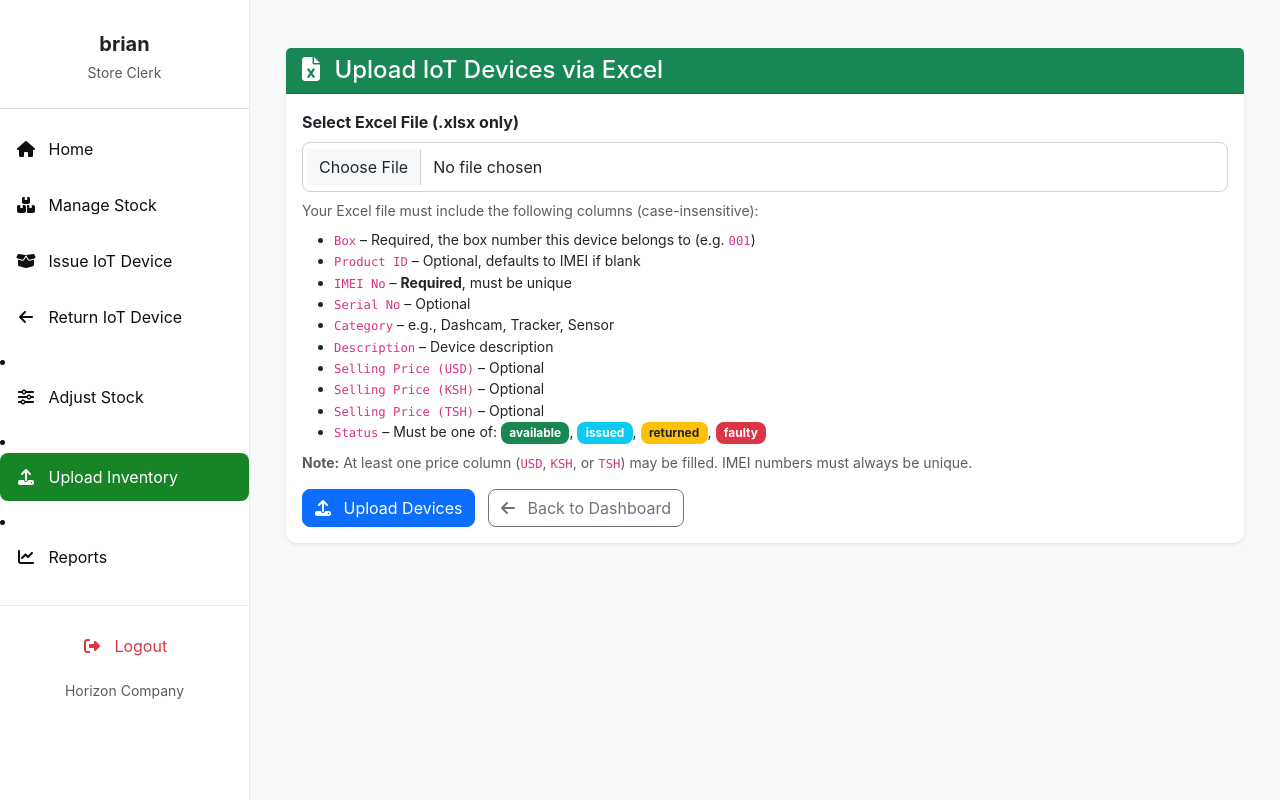
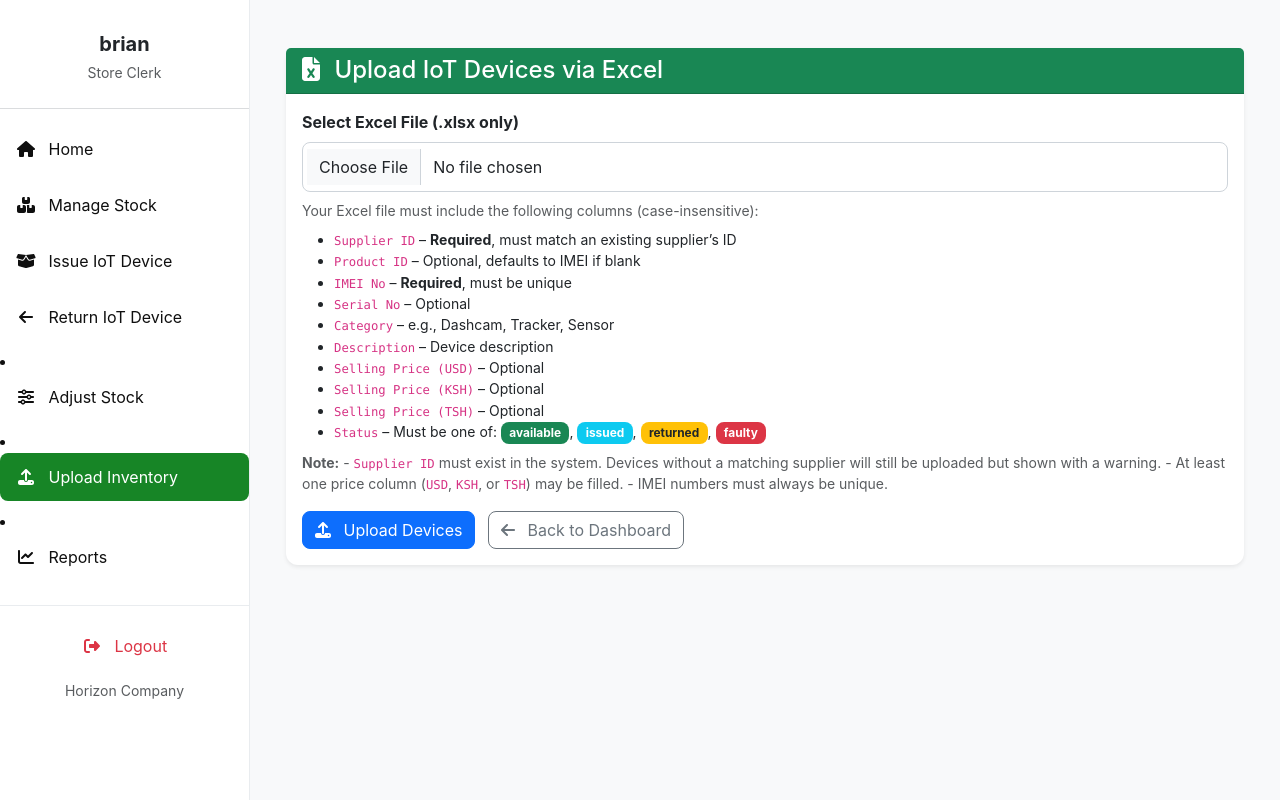
Before and after one commit to Brian-oum/Horizon-Inventory-management-system, a Django app: page /upload-inventory/ in a window 1280 px wide. Run offline with Django 5.2, Linux system fonts and the light colour scheme; a user stored in the database is signed in; data that the repository does not hold is empty; some libraries are stand-ins or nearby versions.

Commit message:
Removed all the box instances and Updated Upload Inventory among others

```diff
--- a/invent/admin.py
+++ b/invent/admin.py
@@ -1,3 +1,4 @@
+from .models import Office, Supplier, PurchaseOrder, Device, Client, IssuanceRecord, ReturnRecord
 from django.contrib import admin
 # Import all your models
 from .models import InventoryItem, ItemRequest, StockTransaction
@@ -169,12 +170,9 @@ class StockTransactionAdmin(admin.ModelAdmin):
     raw_id_fields = ('item', 'item_request', 'recorded_by')
 
 
-from .models import Office, Supplier, PurchaseOrder, Box, Device, Client, IssuanceRecord, ReturnRecord
-
 admin.site.register(Office)
 admin.site.register(Supplier)
 admin.site.register(PurchaseOrder)
-admin.site.register(Box)
 admin.site.register(Device)
 admin.site.register(Client)
 admin.site.register(IssuanceRecord)
--- a/invent/templates/invent/list_device.html
+++ b/invent/templates/invent/list_device.html
@@ -40,7 +40,7 @@
             <form method="get" action="{% url 'inventory_list' %}" class="row g-3 align-items-center mb-4">
                 <div class="col-md-8">
                     <input type="text" name="q" class="form-control"
-                           placeholder="🔍 Search by IMEI, Serial, Category, Box, Client"
+                           placeholder="🔍 Search by IMEI, Serial, Category, Client"
                            value="{{ query }}">
                 </div>
                 <div class="col-md-2">
@@ -57,7 +57,6 @@
                     <thead class="table-light">
                         <tr>
                             <th>ID</th>
-                            <th>Box</th>
                             <th>Category</th>
                             <th>IMEI</th>
                             <th>Serial</th>
@@ -71,10 +70,9 @@
                         {% for device in page_obj %}
                         <tr>
                             <td>{{ device.id }}</td>
-                            <td>{{ device.box.number }}</td>
                             <td>{{ device.category }}</td>
                             <td>{{ device.imei_no|default:"-" }}</td>
-                            <td>{{device.serial_no|default:"-" }}</td>
+                            <td>{{ device.serial_no|default:"-" }}</td>
                             <td>
                                 <span class="badge
                                     {% if device.status == 'available' %}bg-success
--- a/invent/templates/invent/total_requests.html
+++ b/invent/templates/invent/total_requests.html
@@ -16,7 +16,7 @@
             <div class="input-group">
                 <span class="input-group-text"><i class="fas fa-search"></i></span>
                 <input type="text" name="q" value="{{ request.GET.q }}" class="form-control"
-                       placeholder="Search by IMEI, Serial, Category, Box, Client">
+                       placeholder="Search by IMEI, Serial, Category, Client">
             </div>
             <button type="submit" class="btn btn-success">Search</button>
             <a href="{% url 'total_requests' %}" class="btn btn-outline-secondary">Reset</a>
@@ -32,7 +32,6 @@
         <table class="table table-bordered table-striped">
             <thead class="table-light">
                 <tr>
-                    <th>Box</th>
                     <th>Category</th>
                     <th>IMEI</th>
                     <th>Serial</th>
@@ -44,7 +43,6 @@
             <tbody>
                 {% for device in page_obj %}
                 <tr>
-                    <td>{{ device.box }}</td>
                     <td>{{ device.category }}</td>
                     <td>{{ device.imei }}</td>
                     <td>{{ device.serial }}</td>
--- a/invent/templates/invent/upload_inventory.html
+++ b/invent/templates/invent/upload_inventory.html
@@ -33,7 +33,7 @@
                         Your Excel file must include the following columns (case-insensitive):
                     </small>
                     <ul class="small mt-2 mb-0">
-                        <li><code>Box</code> – Required, the box number this device belongs to (e.g. <code>001</code>)</li>
+                        <li><code>Supplier ID</code> – <strong>Required</strong>, must match an existing supplier’s ID</li>
                         <li><code>Product ID</code> – Optional, defaults to IMEI if blank</li>
                         <li><code>IMEI No</code> – <strong>Required</strong>, must be unique</li>
                         <li><code>Serial No</code> – Optional</li>
@@ -52,8 +52,10 @@
                     </ul>
 
                     <small class="form-text text-muted d-block mt-2">
-                        <strong>Note:</strong> At least one price column (<code>USD</code>, <code>KSH</code>, or <code>TSH</code>) may be filled.
-                        IMEI numbers must always be unique.
+                        <strong>Note:</strong>
+                        - <code>Supplier ID</code> must exist in the system. Devices without a matching supplier will still be uploaded but shown with a warning.
+                        - At least one price column (<code>USD</code>, <code>KSH</code>, or <code>TSH</code>) may be filled.
+                        - IMEI numbers must always be unique.
                     </small>
                 </div>
 
--- a/invent/urls.py
+++ b/invent/urls.py
@@ -13,45 +13,44 @@ urlpatterns = [
     path('cancel-request/<int:request_id>/',
          views.cancel_request, name='cancel_request'),
 
-
     # Store Clerk Paths
     path('store_clerk_dashboard/', views.store_clerk_dashboard,
          name='store_clerk_dashboard'),
     path('manage_stock/', views.manage_stock, name='manage_stock'),
     path('edit_item/<int:item_id>/', views.edit_item, name='edit_item'),
-    # This maps to reports_view
+
+    # Reports
     path('reports/', views.reports_view, name='reports'),
     path('reports/export/inventory-items/',
          views.export_inventory_items, name='export_inventory_items'),
+    path('reports/total-requests/', views.total_requests, name='total_requests'),
+    path('reports/export/total-requests/',
+         views.export_total_requests, name='export_total_requests'),
 
-    # NEW Functionalities (Issue and Adjust)
+    # Inventory Actions
     path('issue-item/', views.issue_item, name='issue_item'),
     path('adjust_stock/', views.adjust_stock, name='adjust_stock'),
     path('upload-inventory/', views.upload_inventory, name='upload_inventory'),
 
-    # NEW: Return Logic Paths (Aligning with your provided view names)
-    path('returns/', views.list_issued_requests_for_return,  # This was previously select_request_for_return in my views.py
+    # Return Logic
+    path('returns/', views.list_issued_requests_for_return,
          name='list_issued_requests_for_return'),
-    path('returns/process/<int:request_id>/',  # This was previously return_item in my views.py
+    path('returns/process/<int:request_id>/',
          views.process_return_for_request, name='process_return_for_request'),
 
-    # NEW: Standalone page for listing all inventory items
-    path('inventory_list/', views.inventory_list_view,
-         name='inventory_list'),  # Added this URL pattern
+    # Inventory List
+    path('inventory_list/', views.inventory_list_view, name='inventory_list'),
 
-    # IoT Device Issuance/Return Paths
+    # IoT Device Issuance/Return
     path('issue_device/', views.issue_device, name='issue_device'),
     path('return_device/', views.return_device, name='return_device'),
 
-    # Reports
-    path('reports/total-requests/', views.total_requests, name='total_requests'),
-    path('reports/export/total-requests/',
-         views.export_total_requests, name='export_total_requests'),
+    # Supplier Management
+    path('add-supplier/', views.add_supplier, name='add_supplier'),
 
-    # IoT Box/Supplier Management
-    path('add-supplier/', views.add_supplier, name='add_supplier'),
-    path('add-box/', views.add_box, name='add_box'),
-    # Device Approval and Rejection
-    path('approve-request/<int:request_id>/', views.approve_request, name='approve_request'),
-    path('reject-request/<int:request_id>/', views.reject_request, name='reject_request'),
+    # Device Request Management
+    path('approve-request/<int:request_id>/',
+         views.approve_request, name='approve_request'),
+    path('reject-request/<int:request_id>/',
+         views.reject_request, name='reject_request'),
 ]
--- a/invent/views.py
+++ b/invent/views.py
@@ -21,11 +21,12 @@ from .forms import ItemRequestForm
 from .forms import InventoryItemForm
 from .forms import IssueItemForm
 from .forms import AdjustStockForm
-from .forms import SupplierForm, BoxForm
+from .forms import SupplierForm
 from .forms import DeviceForm
 from .forms import DeviceRequestForm
 # Import the new forms for return logic
 from .forms import ReturnItemForm, SelectRequestForReturnForm  # NEW
+from .models import Supplier  # <-- Add this import for Supplier model
 
 import openpyxl
 from openpyxl import Workbook
@@ -36,35 +37,11 @@ from django.contrib import messages
 from django.core.paginator import Paginator
 import re
 
-from .models import Box, Device, IssuanceRecord, ReturnRecord, Client
+from .models import Device, IssuanceRecord, ReturnRecord, Client
 from django.contrib.auth.decorators import login_required, permission_required
 from django.db import transaction
 from django.shortcuts import render, get_object_or_404, redirect
 from django.contrib import messages
-
-
-def get_next_available_box():
-    """Return the next box available for issuance (FIFO)."""
-    return Box.objects.filter(status='available').order_by('id').first()
-
-
-@login_required
-def box_list_view(request):
-    """
-    Shows all shipment boxes with their statuses and device counts.
-    """
-    boxes = Box.objects.prefetch_related('devices').all().order_by('id')
-    return render(request, 'invent/list_boxes.html', {'boxes': boxes})
-
-
-@login_required
-def box_detail_view(request, box_id):
-    """
-    Shows details of a single box and the devices inside it.
-    """
-    box = get_object_or_404(Box, id=box_id)
-    devices = box.devices.all()
-    return render(request, 'invent/box_detail.html', {'box': box, 'devices': devices})
 
 
 def register(request):
@@ -295,21 +272,17 @@ def store_clerk_dashboard(request):
         quantity__lte=F('returned_quantity')
     ).count()
 
-    # IoT Device & Box Stats
+    # IoT Device Stats (Box removed)
     total_devices = Device.objects.count()
     devices_available = Device.objects.filter(status='available').count()
     devices_issued = Device.objects.filter(status='issued').count()
     devices_returned = Device.objects.filter(status='returned').count()
 
-    total_boxes = Box.objects.count()
-    boxes_in_progress = Box.objects.filter(status='in_progress').count()
-    boxes_completed = Box.objects.filter(status='completed').count()
-
     # Recent Device Activity
     from .models import IssuanceRecord
     recent_issuances = (
         IssuanceRecord.objects
-        .select_related('device', 'device__box', 'client')
+        .select_related('device', 'client')  # removed device__box
         .order_by('-issued_at')[:10]
     )
     seen = set()
@@ -340,9 +313,6 @@ def store_clerk_dashboard(request):
         "devices_available": devices_available,
         "devices_issued": devices_issued,
         "devices_returned": devices_returned,
-        "total_boxes": total_boxes,
-        "boxes_in_progress": boxes_in_progress,
-        "boxes_completed": boxes_completed,
 
         # Tables
         "recent_devices": recent_devices,
@@ -378,25 +348,24 @@ def reject_request(request, request_id):
 @permission_required('invent/list_device.html', raise_exception=True)
 def inventory_list_view(request):
     """
-    Displays a list of all IoT devices with search, box linkage, and pagination.
+    Displays a list of all IoT devices with search and pagination.
     """
     query = request.GET.get('q', '')
 
     # Devices are the atomic unit of issuance
-    devices = Device.objects.select_related(
-        'box').all().order_by('box__id', 'id')
+    devices = Device.objects.all().order_by('id')  # removed box linkage
 
-    # Search functionality (IMEI, Serial, Category, Client, Box)
+    # Search functionality (IMEI, Serial, Category, Client) — Box removed
     if query:
         devices = devices.filter(
-            Q(imei__icontains=query) |
-            Q(serial_number__icontains=query) |
+            Q(imei_no__icontains=query) |      # corrected to imei_no
+            Q(serial_no__icontains=query) |    # corrected to serial_no
             Q(category__icontains=query) |
-            Q(box__box_number__icontains=query) |
-            Q(current_client__name__icontains=query)
-        )
+            # search by client name via related IssuanceRecord
+            Q(issuancerecord__client__name__icontains=query)
+        ).distinct()
 
- # Attach latest IssuanceRecord to each device for template access to client and issued_at
+    # Attach latest IssuanceRecord to each device for template access to client and issued_at
     for device in devices:
         last_issuance = (
             IssuanceRecord.objects
@@ -630,46 +599,39 @@ def issue_item(request):
 @login_required
 @permission_required('invent.can_issue_item', raise_exception=True)
 def issue_device(request):
-    box = Box.objects.filter(status='available').order_by('id').first()
-    if not box:
-        messages.error(request, "No device boxes available for issuance.")
-        return redirect('store_clerk_dashboard')
-    available_devices = box.devices.filter(status='available')
+    # Get all available devices (no box dependency anymore)
+    available_devices = Device.objects.filter(status='available')
     clients = Client.objects.all()
 
     if request.method == 'POST':
         device_id = request.POST.get('device_id')
         client_id = request.POST.get('client_id')
+
         if not device_id or not client_id:
             messages.error(request, "Please select a device and client.")
             return redirect('issue_device')
 
-        device = get_object_or_404(
-            Device, id=device_id, box=box, status='available')
+        device = get_object_or_404(Device, id=device_id, status='available')
         client = get_object_or_404(Client, id=client_id)
 
         with transaction.atomic():
             device.status = 'issued'
             device.save()
+
             IssuanceRecord.objects.create(
-                device=device, client=client, logistics_manager=request.user)
-            # Check if box is now completed
-            if not box.devices.filter(status='available').exists():
-                box.status = 'completed'
-                box.save()
-                # Unlock next box if needed (optional logic, up to you)
-                next_box = Box.objects.filter(
-                    status='in_progress').order_by('id').first()
-                if next_box:
-                    next_box.status = 'available'
-                    next_box.save()
+                device=device,
+                client=client,
+                logistics_manager=request.user
+            )
+
             messages.success(
-                request, f"Device {device.imei_no} issued to {client.name}.")
+                request,
+                f"Device {device.imei_no} issued to {client.name}."
+            )
 
         return redirect('issue_device')
 
     return render(request, 'invent/issue_device.html', {
-        'box': box,
         'available_devices': available_devices,
         'clients': clients,
     })
@@ -818,21 +780,6 @@ def add_supplier(request):
     return render(request, 'invent/add_supplier.html', {'form': form})
 
 
-def add_box(request):
-    if request.method == 'POST':
-        form = BoxForm(request.POST)
-        if form.is_valid():
-            form.save()
-            messages.success(request, "Box added successfully!")
-            return redirect('store_clerk_dashboard')  # Redirect to dashboard
-        else:
-            messages.error(request, "Please correct the errors below.")
-    else:
-        form = BoxForm()
-
-    return render(request, 'invent/add_box.html', {'form': form})
-
-
 @login_required
 @permission_required('invent.change_inventoryitem', raise_exception=True)
 def reports(request):
@@ -884,7 +831,7 @@ def upload_inventory(request):
     """
     Upload IoT devices from Excel.
     Expected columns:
-    Box, Product ID, IMEI No, Serial No, Category, Description,
+    Supplier ID, Product ID, IMEI No, Serial No, Category, Description,
     Selling Price (USD), Selling Price (KSH), Selling Price (TSH),
     Status (available, issued, returned, faulty)
     """
@@ -920,12 +867,12 @@ def upload_inventory(request):
                 row_data = dict(zip(headers, row))
 
                 try:
+                    supplier_id = (row_data.get("supplier id") or "").strip()
                     imei = (row_data.get("imei no") or "").strip()
                     serial_no = (row_data.get("serial no")
                                  or "").strip() or None
                     category = (row_data.get("category") or "").strip()
                     description = row_data.get("description") or ""
-                    raw_box = (row_data.get("box") or "").strip()
 
                     # Prices (optional, any or all may be present)
                     price_usd = row_data.get("selling price (usd)") or None
@@ -946,36 +893,24 @@ def upload_inventory(request):
                     # Ensure unique IMEI
                     if Device.objects.filter(imei_no=imei).exists():
                         messages.warning(
-                            request, f"Duplicate IMEI '{imei}' skipped.")
+                            request, f"Duplicate IMEI '{imei}' skipped."
+                        )
                         skipped_count += 1
                         continue
 
-                    # Must have Box → enforce strictly numeric/alphanumeric, no "Box001"
-                    if not raw_box:
-                        messages.warning(
-                            request, f"Missing Box for IMEI {imei}, skipped.")
-                        skipped_count += 1
-                        continue
-
-                    # Reject if it starts with "box" or contains non-alphanumeric
-                    if raw_box.lower().startswith("box"):
-                        messages.warning(
-                            request, f"Invalid Box '{raw_box}' for IMEI {imei}. Use only the number like '001'.")
-                        skipped_count += 1
-                        continue
-
-                    if not re.match(r"^[A-Za-z0-9]+$", raw_box):
-                        messages.warning(
-                            request, f"Invalid Box '{raw_box}' for IMEI {imei}. Only numbers/letters allowed.")
-                        skipped_count += 1
-                        continue
-
-                    # Box is valid
-                    box, _ = Box.objects.get_or_create(number=raw_box)
+                    # Try to link supplier
+                    supplier = None
+                    if supplier_id:
+                        supplier = Supplier.objects.filter(
+                            supplier_id=supplier_id
+                        ).first()
+                        if not supplier:
+                            messages.warning(
+                                request, f"Supplier '{supplier_id}' not found for IMEI {imei}, device saved without supplier."
+                            )
 
                     # Create device
                     Device.objects.create(
-                        box=box,
                         product_id=row_data.get("product id") or imei,
                         imei_no=imei,
                         serial_no=serial_no,
@@ -984,7 +919,8 @@ def upload_inventory(request):
                         selling_price_usd=price_usd,
                         selling_price_ksh=price_ksh,
                         selling_price_tsh=price_tsh,
-                        status=status
+                        status=status,
+                        supplier=supplier
                     )
                     success_count += 1
 
@@ -1008,7 +944,6 @@ def upload_inventory(request):
                 default_storage.delete(file_name)
 
     return render(request, 'invent/upload_inventory.html')
-
 # <-- Reports Section ---
 
 
@@ -1039,13 +974,80 @@ def export_total_requests(request):
     import openpyxl
     from openpyxl.utils import get_column_letter
     from django.http import HttpResponse
+
+    status_filter = request.GET.get('status')
+    queryset = ItemRequest.objects.all()
+
+    if status_filter:
+        queryset = queryset.filter(status=status_filter)
+
+    # Create workbook
+    wb = openpyxl.Workbook()
+    ws = wb.active
+    ws.title = "Item Requests"
+
+    # Define headers
+    headers = ['Requested By', 'Item', 'Quantity Requested',
+               'Quantity Returned', 'Date Requested', 'Status']  # MODIFIED headers
+    ws.append(headers)
+
+    # Add data rows
+    for item_req in queryset:  # Changed 'item' to 'item_req' for clarity
+        ws.append([
+            item_req.requestor.username,
+            item_req.item.name,
+            item_req.quantity,
+            item_req.returned_quantity,  # NEW column
+            item_req.date_requested.strftime('%Y-%m-%d'),
+            item_req.status
+        ])
+
+    # Adjust column widths (optional)
+    for i, col in enumerate(headers, 1):
+        ws.column_dimensions[get_column_letter(i)].width = 20
+
+    # Set up HTTP response
+    response = HttpResponse(
+        content_type='application/vnd.openxmlformats-officedocument.spreadsheetml.sheet',
+    )
+    response['Content-Disposition'] = 'attachment; filename=total_requests.xlsx'
+    wb.save(response)
+    return response
+
+
+# <-- Reports Section ---
+
+
+def total_requests(request):
+    status_filter = request.GET.get('status')
+    # Fetch all ItemRequests (filter if status provided)
+    requests = ItemRequest.objects.all()
+
+    if status_filter:
+        requests = requests.filter(status=status_filter)
+
+    paginator = Paginator(requests.order_by('-date_requested'), 10)
+    page_number = request.GET.get('page')
+    page_obj = paginator.get_page(page_number)
+
+    context = {
+        'page_obj': page_obj,
+        'status_filter': status_filter,
+    }
+    return render(request, 'invent/total_requests.html', context)
+
+
+# Export
+def export_total_requests(request):
+    import openpyxl
+    from openpyxl.utils import get_column_letter
+    from django.http import HttpResponse
     from .models import DeviceRequest  # import your DeviceRequest model
 
     # Optional filter (if you want to filter by status)
     status_filter = request.GET.get('status')
     queryset = DeviceRequest.objects.select_related(
-        "device", "client", "requestor", "device__box"
-    )
+        "device", "client", "requestor")
 
     if status_filter:
         queryset = queryset.filter(status=status_filter)
@@ -1055,9 +1057,8 @@ def export_total_requests(request):
     ws = wb.active
     ws.title = "Device Requests"
 
-    # Define headers (matching your table view)
+    # Define headers (removed Box column)
     headers = [
-        "Box",
         "Category",
         "IMEI",
         "Serial",
@@ -1071,7 +1072,6 @@ def export_total_requests(request):
     for req in queryset:
         device = req.device
         ws.append([
-            device.box.number if device.box else "-",   # Box number
             device.category or "-",                     # Category
             device.imei_no or "-",                      # IMEI
             device.serial_no or "-",                    # Serial
@@ -1110,24 +1110,23 @@ def export_inventory_items(request):
     ws = wb.active
     ws.title = "Inventory Items"
 
-    headers = ['Box', 'Category', 'IMEI', 'Serial',
-               'Status', 'Client', 'Issued At']
+    # ✅ Removed Box column
+    headers = ['Category', 'IMEI', 'Serial', 'Status', 'Client', 'Issued At']
     ws.append(headers)
 
     for device in queryset:
         # Try to fetch latest issuance record (if exists)
         issuance = IssuanceRecord.objects.filter(
-            device=device).order_by('-issued_at').first()
+            device=device
+        ).order_by('-issued_at').first()
 
         ws.append([
-            device.box.number,   # FK to Box
             device.category,
             device.imei_no,
             device.serial_no or "-",
             device.status,
             issuance.client.name if issuance else "-",   # client if issued
-            issuance.issued_at.strftime(
-                '%Y-%m-%d %H:%M') if issuance else "-"  # issued_at if issued
+            issuance.issued_at.strftime('%Y-%m-%d %H:%M') if issuance else "-"
         ])
 
     # Auto-adjust column widths
```
Also changed, not shown: invent/forms.py (+12 -16 lines), invent/models.py (+23 -24 lines), invent/templates/invent/add_box.html (deleted, +0 -13 lines), invent/templates/invent/issue_device.html (+6 -16 lines), invent/templates/invent/manage_stock.html (+5 -12 lines), invent/templates/invent/store_clerk_dashboard.html (+1 -25 lines), db.sqlite3, invent/migrations/0021_remove_device_box_delete_box.py (added).
